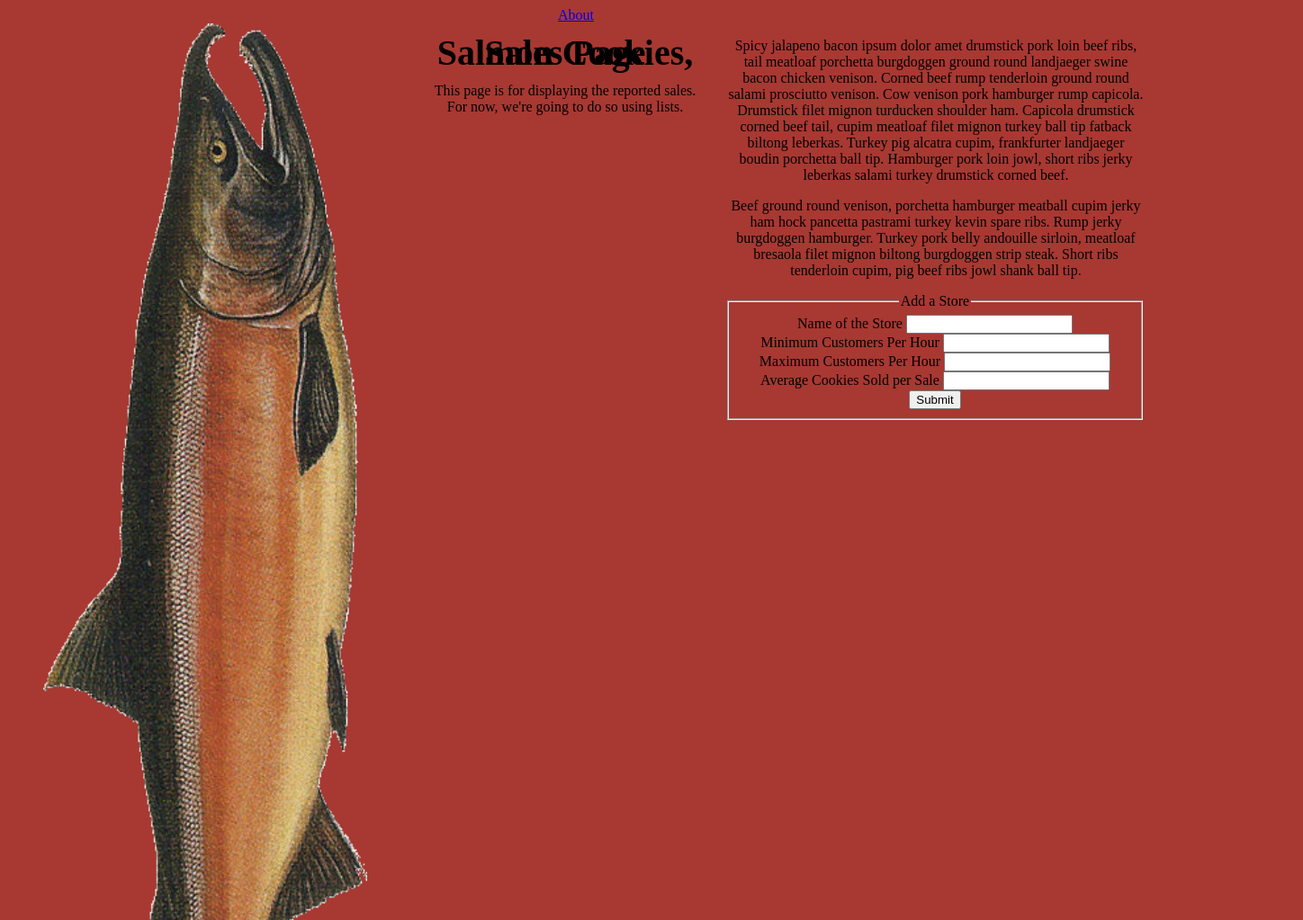
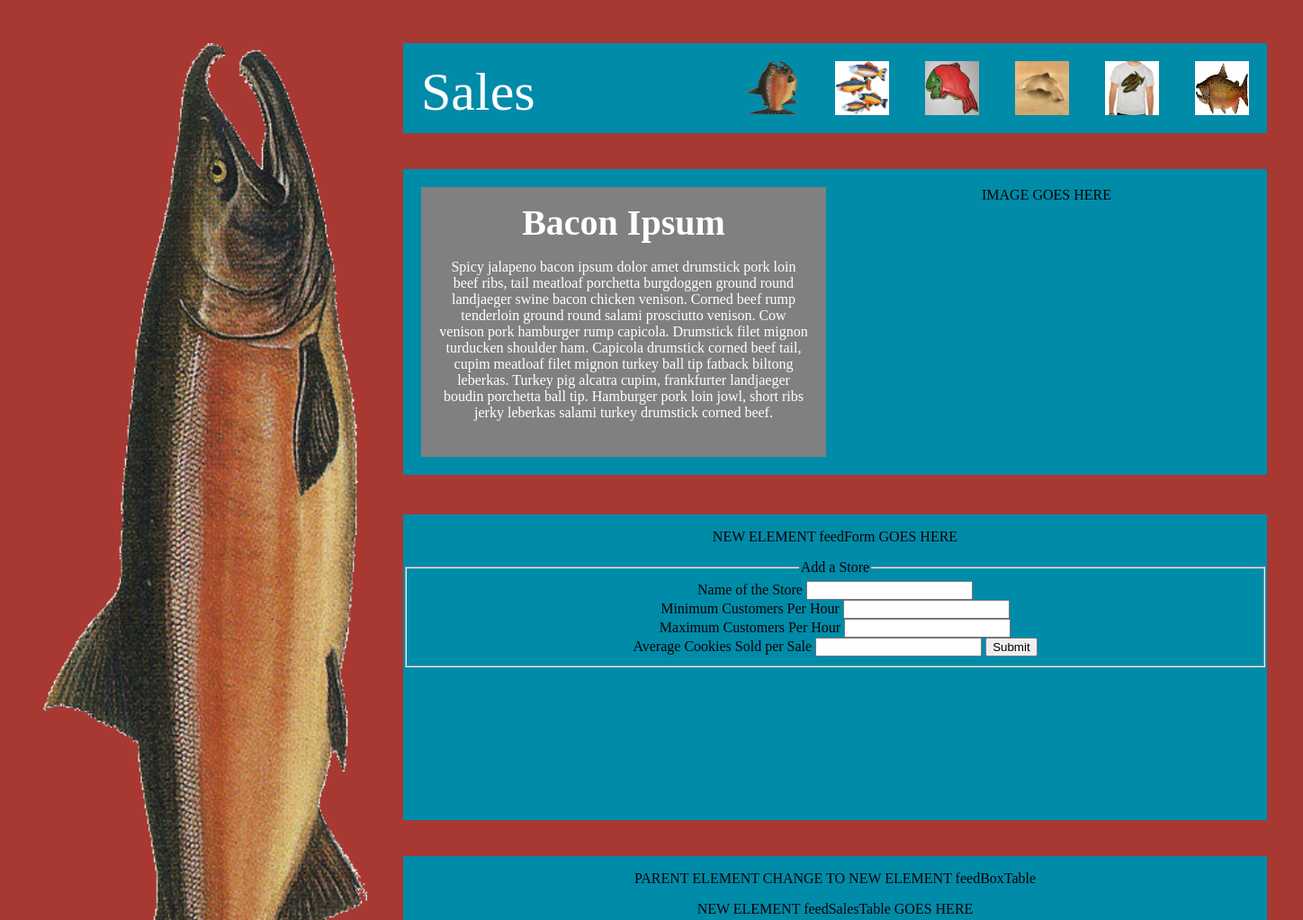
Before and after one commit to brettjayp/2012n15-lab-salmonCookies, a plain HTML site: page sales.html in a window 1280 px wide. Shown: the top 1023 px of the page at 90% size, 1448 px wide, since content can reach past the window. Drawn offline with Linux system fonts and the light colour scheme.

Commit message:
major rework of sales.html, updated style, not complete. Trimmed css sheet.

```diff
--- a/css/style.css
+++ b/css/style.css
@@ -1,4 +1,5 @@
 #colorPalette {
+    /* This is here just for color reference */
     /* https://www.canva.com/colors/color-meanings/salmon/ */
     color: #A83832; /* darkest pink/salmon */
     color: #C35047; /*  */
@@ -9,51 +10,12 @@
     color: #008BA9; /* darkest blue */
 }
 
-/* body {
-    background-color: #FA807240;
-}
-
-#titleBar {
-    position: absolute;
-    background-color: #DE685CCC;
-    left: 0px;
-    right: 0px;
-    top: 0px;
-}
-
-#heroImage {
-    background-color: #00BDDA;
-    width: 100%;
-    height: auto;
-}
-
-#mainText {
-    background-color: #008BA9;
-    width: 95%;
-    height: auto;
-    margin: 1% auto 1% auto;
-}
-
-.salmonLists {
-    background-color: #DE685C90;
-    width: 12.5%;
-    height: auto;
-    display: inline-block;
-    margin: 0 auto;
-    text-align: center;
-} */
-
-
-/* Below is for the NEWindex.html */
-
-
-
 body {
     text-align: center;
     background-color: #A83832;
 }
 
-#indexContainer {
+#pageContainer {
     display: inline-block;
     width: 1440px;
     height: 1320px;
@@ -91,7 +53,7 @@ body {
     color: white;
 }
 
-#indexFeed {
+#feedContainer {
     float: left;
     margin-right: 40px;
     text-align: center;
@@ -141,5 +103,3 @@ h1 {
     font-size: 40px;
     line-height: 0px;
 }
-
-/* end NEWindex.html */
--- a/js/app.js
+++ b/js/app.js
@@ -5,3 +5,25 @@
 
 
 // Global Functions
+// the following 4 functions are the event functions for when the user click icons from iconBar
+function clickFishingSpots (event){
+  alert('The fishing spots / store locations page is under construction at this time, sorry.');
+}
+function clickMerchandise (event){
+  alert('The merchandise page is under construction at this time, sorry.');
+}
+function clickNewOrders (event){
+  alert('The new orders page is under construction at this time, sorry.');
+}
+function clickSocial (event){
+  alert('The social page is under construction at this time, sorry.');
+}
+
+// Event Listeners
+// the following event listeners are for the iconBar buttons that don't have pages yet
+document.getElementById('clickFishingSpots').addEventListener('click', clickFishingSpots);
+document.getElementById('clickFishingSpotsBig').addEventListener('click', clickFishingSpots);
+document.getElementById('clickMerchandise').addEventListener('click', clickMerchandise);
+document.getElementById('clickNewOrders').addEventListener('click', clickNewOrders);
+document.getElementById('clickNewOrdersBig').addEventListener('click', clickNewOrders);
+document.getElementById('clickSocial').addEventListener('click', clickSocial);
--- a/sales.html
+++ b/sales.html
@@ -1,36 +1,41 @@
 <!DOCTYPE html>
 <html lang="en">
 <head>
-  <title>Salmon Cookies, Sales Page</title>
+  <title>NEW_SALES - Salmon Cookies, Sales Page</title>
   <link href="css/style.css" type="text/css" rel="stylesheet" />
-  <nav id="titleBar">
-      <a href="pages/about.html">About</a></li>
-  </nav>
 </head>
 <body>
+  <main>
+    <section id="pageContainer">
 
+        <a href="index.html"><img id="heroImage" src="assets/salmon.png" alt="A beautiful salmon" title="Salmon Cookies Home Page"></a>
 
-  <header>
-    <img id="heroImage" src="assets/salmon.png" />
-    <section id="heroImage">
-      <h1>Salmon Cookies, Sales Page</h1>
-      <p>
-          This page is for displaying the reported sales.<br />For now, we're going to do so using lists.
-      </p>
-    </section>
-  </header>
+        <div id="iconBar">
 
+          <div id="iconBanner">Sales</div>
+          <input type="image" class="icon" src="assets/chinook.jpg" id="clickFishingSpots" title="Fishing Spots / Find Us">
+          <input type="image" class="icon" src="assets/shirt.jpg" id="clickMerchandise" title="Merchandise">
+          <a href="sales.html"><img class="icon" src="assets/cutter.jpeg" title="Sales / Employee"></a>
+          <input type="image" class="icon" src="assets/frosted-cookie.jpg" id="clickNewOrders" title="New Orders">
+          <input type="image" class="icon" src="assets/fish.jpg" id="clickSocial" title="Social">
+          <a href="index.html"><img class="icon" src="assets/salmon.png" title="Salmon Cookies Home Page"></a>
+        </div> <!-- iconBar -->
 
-  <main>
-    <section id="mainText">
-      <p>
-          Spicy jalapeno bacon ipsum dolor amet drumstick pork loin beef ribs, tail meatloaf porchetta burgdoggen ground round landjaeger swine bacon chicken venison. Corned beef rump tenderloin ground round salami prosciutto venison. Cow venison pork hamburger rump capicola. Drumstick filet mignon turducken shoulder ham. Capicola drumstick corned beef tail, cupim meatloaf filet mignon turkey ball tip fatback biltong leberkas. Turkey pig alcatra cupim, frankfurter landjaeger boudin porchetta ball tip. Hamburger pork loin jowl, short ribs jerky leberkas salami turkey drumstick corned beef.
-      </p>
-      <p>
-          Beef ground round venison, porchetta hamburger meatball cupim jerky ham hock pancetta pastrami turkey kevin spare ribs. Rump jerky burgdoggen hamburger. Turkey pork belly andouille sirloin, meatloaf bresaola filet mignon biltong burgdoggen strip steak. Short ribs tenderloin cupim, pig beef ribs jowl shank ball tip.
-      </p>
-    </section>
-    <section> <!-- This section is for our form -->
+        <section id="feedContainer">
+
+          <div class="feedBox">
+            <div class="feedText feedBoxMedium">
+              <h1>Bacon Ipsum</h1>
+              <p>Spicy jalapeno bacon ipsum dolor amet drumstick pork loin beef ribs, tail meatloaf porchetta burgdoggen ground round landjaeger swine bacon chicken venison. Corned beef rump tenderloin ground round salami prosciutto venison. Cow venison pork hamburger rump capicola. Drumstick filet mignon turducken shoulder ham. Capicola drumstick corned beef tail, cupim meatloaf filet mignon turkey ball tip fatback biltong leberkas. Turkey pig alcatra cupim, frankfurter landjaeger boudin porchetta ball tip. Hamburger pork loin jowl, short ribs jerky leberkas salami turkey drumstick corned beef.</p>
+            </div> <!-- feedText -->
+            <div class="feedImage feedBoxMedium">
+              IMAGE GOES HERE
+            </div> <!-- feedImage -->
+          </div> <!-- feedBox -->
+
+          <div class="feedBox">
+            <p>NEW ELEMENT feedForm GOES HERE</p>
+
       <form  id="salmonForm">
           <fieldset>
             <legend>Add a Store</legend>
@@ -56,20 +61,24 @@
             <button>Submit</button>
           </fieldset>
         </form>
-    </section>
-    <section> <!-- This section is for our table -->
+          </div> <!-- feedBox -->
+
+          <div class="feedBox">
+            <p>PARENT ELEMENT CHANGE TO NEW ELEMENT feedBoxTable</p>
+            <p>NEW ELEMENT feedSalesTable GOES HERE</p>
             <table id="salmonTable" style="background-color:#00BDDA40"></table>
-    </section>
+          </div> <!-- feedBox -->
+
+        </section> <!-- feedContainer -->
+    </section> <!-- pageContainer -->
   </main>
-
 
   <footer>
     <!-- <br />; body, footer;<br />; -->
   </footer>
 
 
+  <script src="js/appSales.js"></script>
   <script src="js/app.js"></script>
-  <script src="js/appSales.js"></script>
-  <!-- <script src="js/list.js"></script> -->
 </body>
 </html>
```
Also changed, not shown: index.html (+15 -15 lines). Lines whose indentation alone changed are shown as unchanged.
